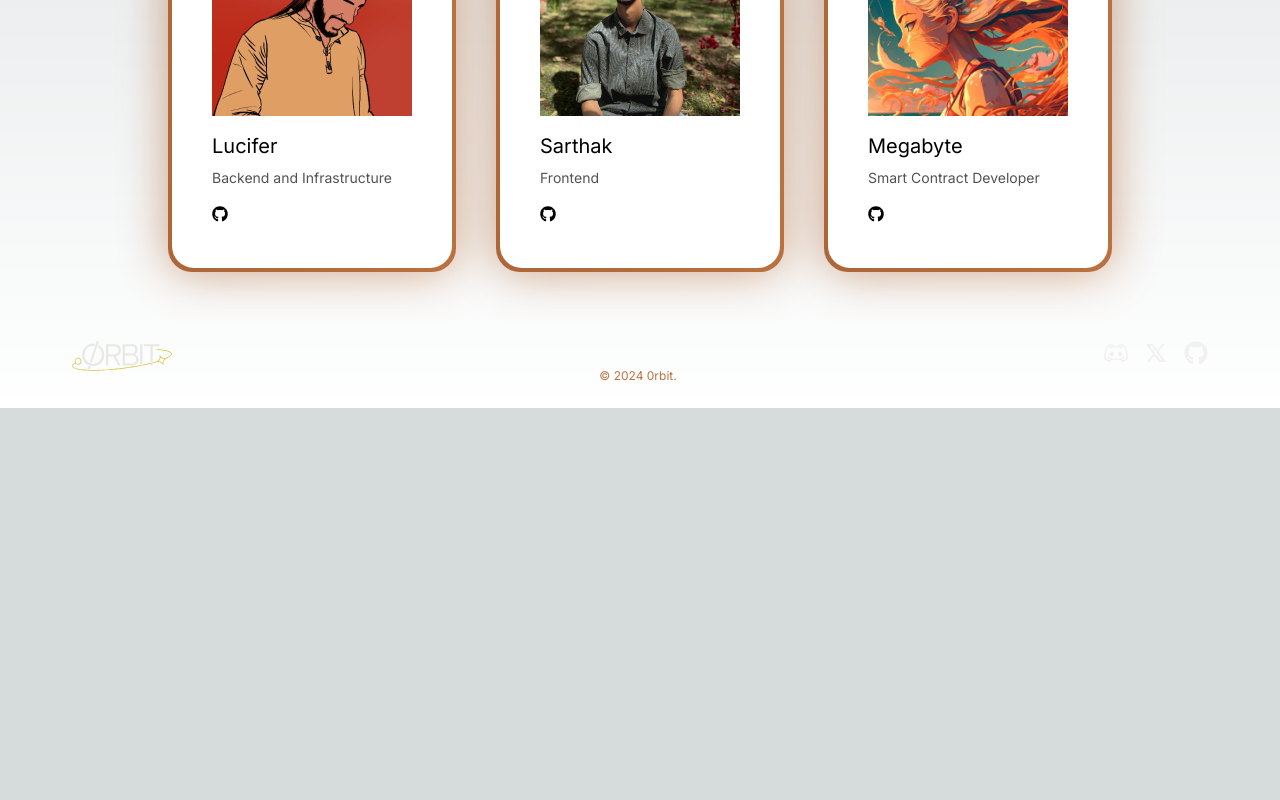
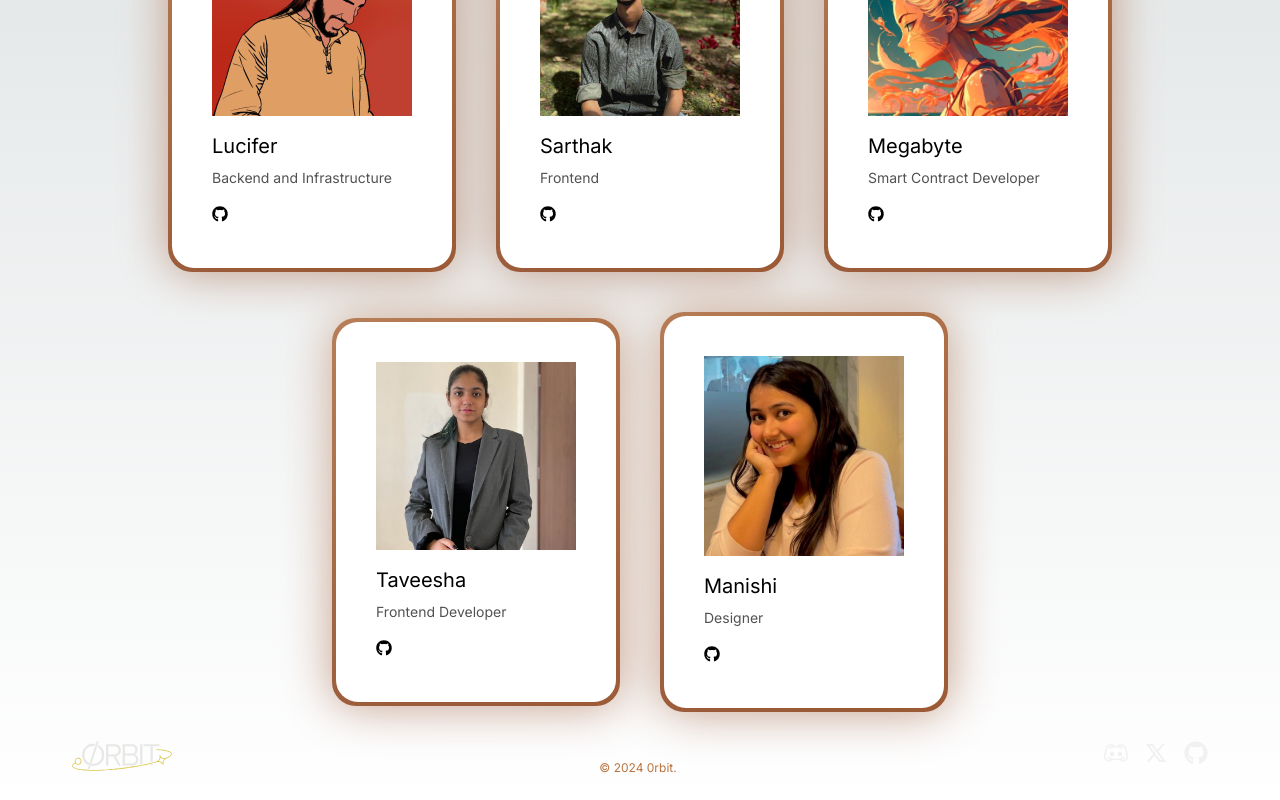
Before and after one commit to 0rbit-co/website, a Next.js app: page /team in a window 1280 px wide. Shown: the part 496-1296 px from the top of the page. Before the commit the page ends 904 px from the top, so only its background shows below. Built offline with nearby package versions, Linux system fonts and the light colour scheme.

Commit message:
team & footer update

```diff
--- a/app/components/Footer.tsx
+++ b/app/components/Footer.tsx
@@ -9,7 +9,7 @@ import { FaGithub } from "react-icons/fa";
 
 const Footer = () => {
   return (
-    <div className="sm:mt-20 mt-6 lg:m-6 px-12">
+    <div className="sm:mt-32 mt-6 lg:m-6 px-12">
       <div className="flex sm:flex-row flex-col justify-between items-center sm:gap-0 gap-3">
         <Image
           src="/svg/main-unit.svg"
@@ -18,7 +18,7 @@ const Footer = () => {
           height={100}
         />
 
-        <div className="flex justify-center sm:mt-10 text-[#b97340] text-xs">
+        <div className="flex justify-center sm:mt-6 text-[#b97340] text-xs">
           © 2024 0rbit.
         </div>
         <div className="flex items-center gap-4">
--- a/app/components/TeamPreview.tsx
+++ b/app/components/TeamPreview.tsx
@@ -13,7 +13,7 @@ interface TeamPreviewProps {
 
 function TeamPreview({ imgURL, name, role, github }: TeamPreviewProps) {
   return (
-    <div>
+    <div className="">
       <BackgroundGradient className="rounded-[22px] max-w-sm p-4 sm:p-10 bg-white dark:bg-zinc-900">
         <Image
           src={imgURL}
--- a/app/team/page.tsx
+++ b/app/team/page.tsx
@@ -40,6 +40,24 @@ const page = () => {
             />
           </div>
         </div>
+        <div className="flex justify-center mt-10 items-center gap-10 flex-wrap">
+          <div className="flex">
+            <TeamPreview
+              imgURL="/team/taveesha.jpg"
+              name="Taveesha"
+              role="Frontend Developer"
+              github="https://github.com/0xLPircy"
+            />
+          </div>
+          <div className="flex">
+            <TeamPreview
+              imgURL="/team/manishi.jpg"
+              name="Manishi"
+              role="Designer"
+              github="https://github.com/0xManishi"
+            />
+          </div>
+        </div>
       </div>
       <div className="flex-grow"></div>
     </div>
```
Also changed, not shown: public/team/manishi.jpg (added), public/team/taveesha.jpg (added).
